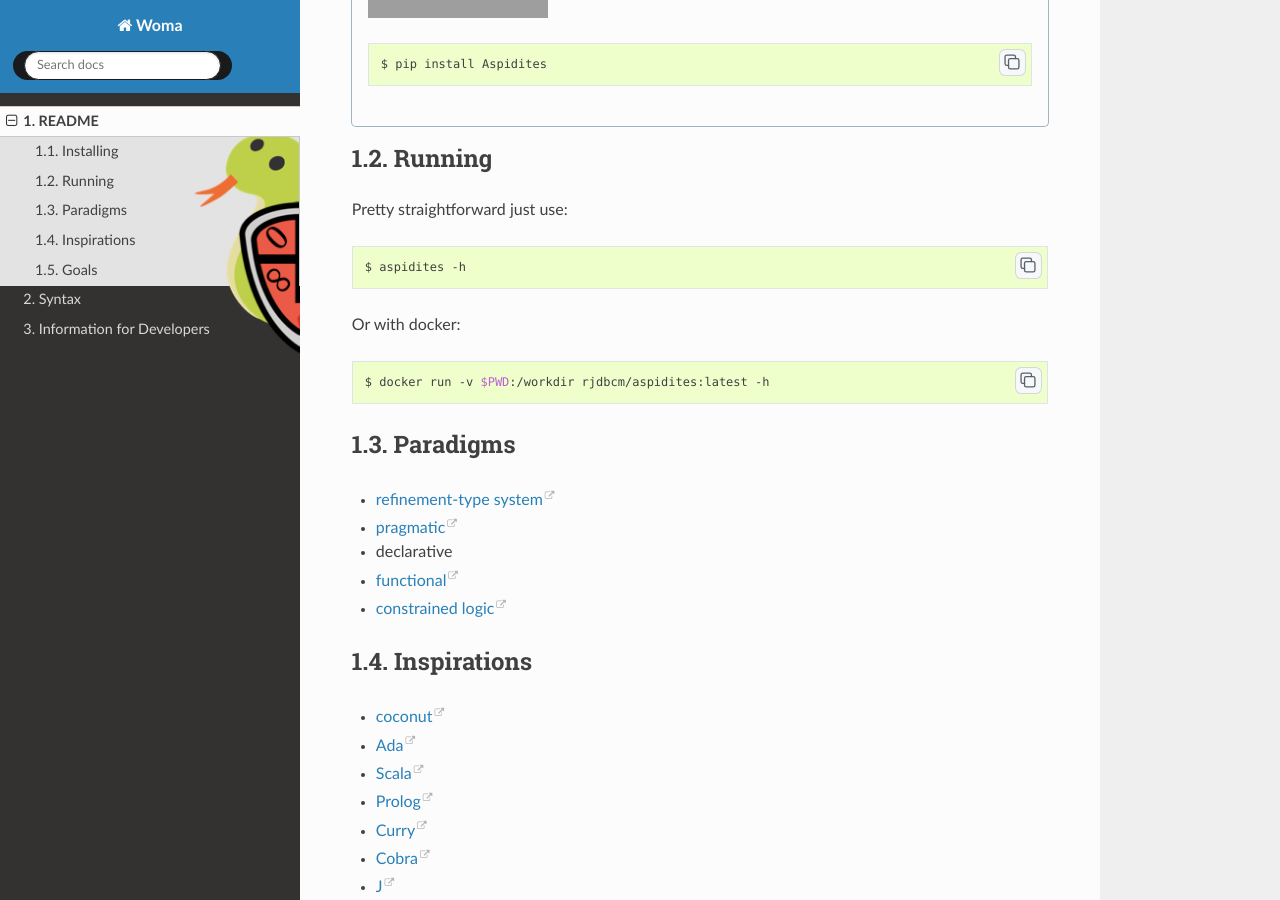
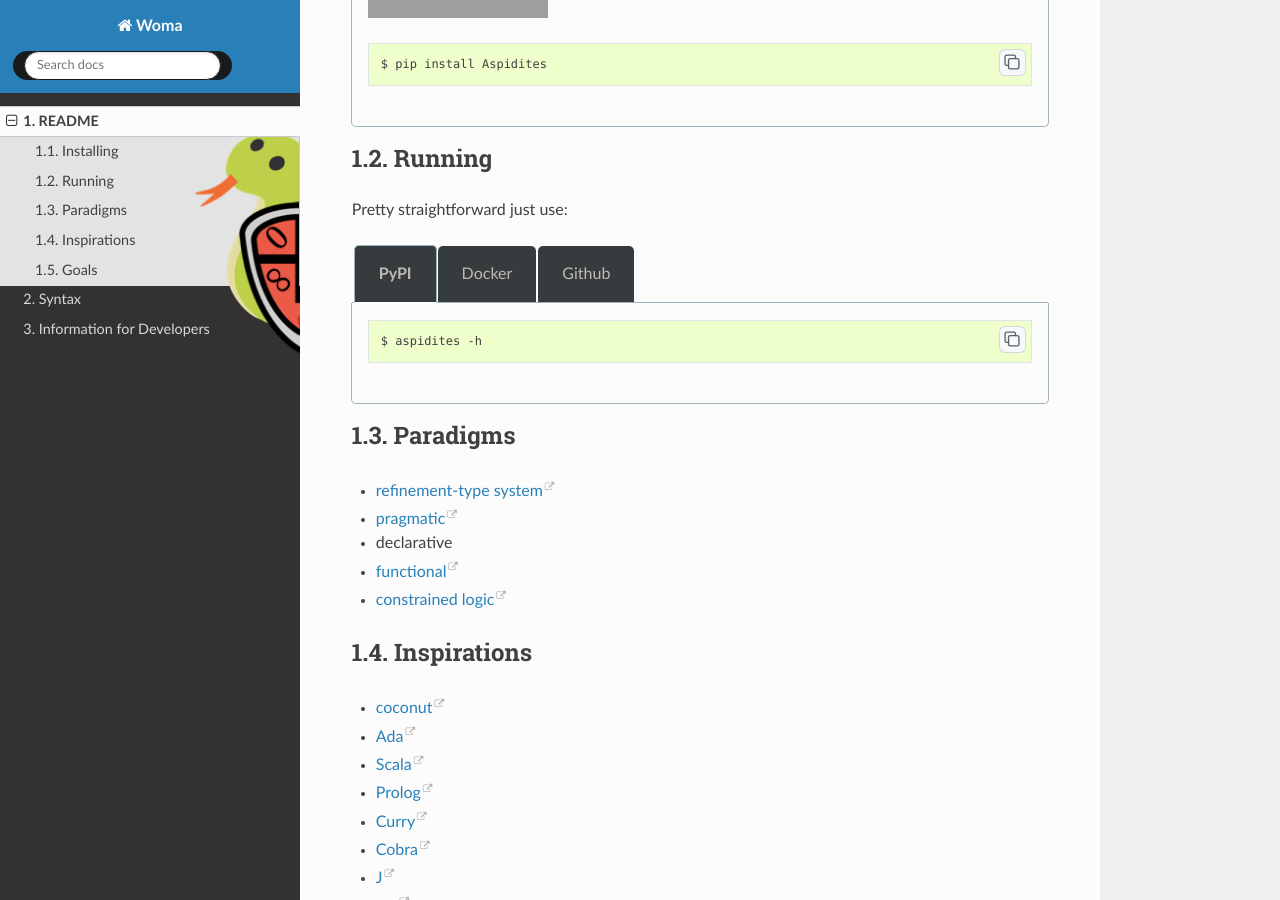
Before and after one commit to rjdbcm/Aspidites, a Sphinx documentation site: the page built from docs/README.rst, in a window 1280 px wide and 900 px high, scrolled down 370 px. Built offline with Sphinx 7.4.7 and the Read the Docs theme 2.0.0, drawn with Linux system fonts in a browser that asks for light colours; grey boxes are pictures that could not be loaded.

Commit message:
Update README.rst

```diff
--- a/docs/README.rst
+++ b/docs/README.rst
@@ -12,7 +12,7 @@ Installing
 
 .. tabs::
 
-    .. tab:: PyPI
+    .. group-tab:: PyPI
 
         |PyPI|\ |PyPI - Wheel|
 
@@ -20,7 +20,7 @@ Installing
 
             $ pip install Aspidites
 
-    .. tab:: Docker
+    .. group-tab:: Docker
 
         |Docker Image Version (latest by date)|\ |Docker Image Size (latest semver)|
 
@@ -28,28 +28,39 @@ Installing
 
             $ docker pull ghcr.io/rjdbcm/aspidites:latest
 
-    .. tab:: Github
+    .. group-tab:: Github
 
         |GitHub commits since tagged version (branch)|
 
         .. code:: shell
 
-            $ gh repo clone rjdbcm/Aspidites
+            $ gh repo clone rjdbcm/Aspidites && pip install ./Aspidites
 
 Running
 ~~~~~~~
 
 Pretty straightforward just use:
 
-.. code:: shell
+.. tabs::
 
-    $ aspidites -h
+    .. group-tab:: PyPI
 
-Or with docker:
+        .. code:: shell
 
-.. code:: shell
+            $ aspidites -h
 
-    $ docker run -v $PWD:/workdir rjdbcm/aspidites:latest -h
+    .. group-tab:: Docker
+
+        .. code:: shell
+
+            $ docker run -v $PWD:/workdir rjdbcm/aspidites:latest -h
+
+    .. group-tab:: Github
+
+        .. code:: shell
+
+            $ aspidites -h
+
 
 Paradigms
 ~~~~~~~~~
```
